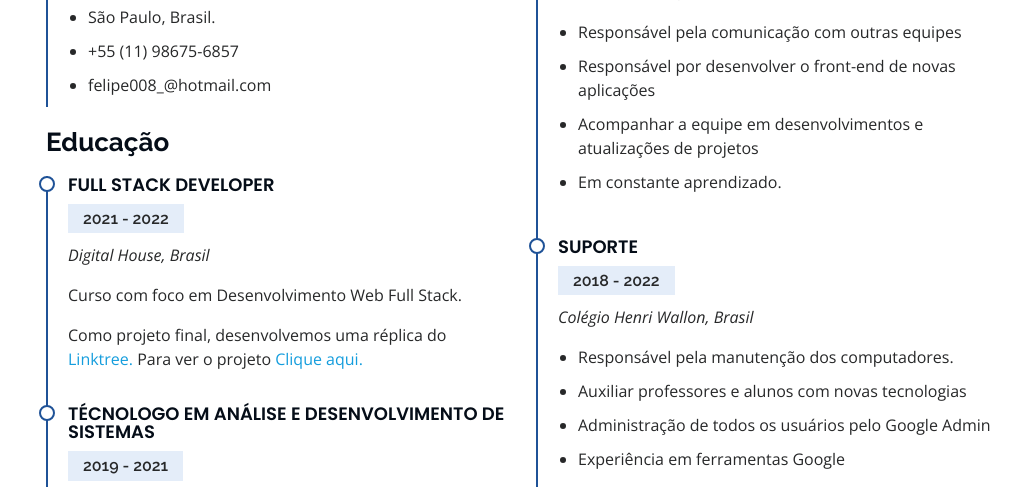
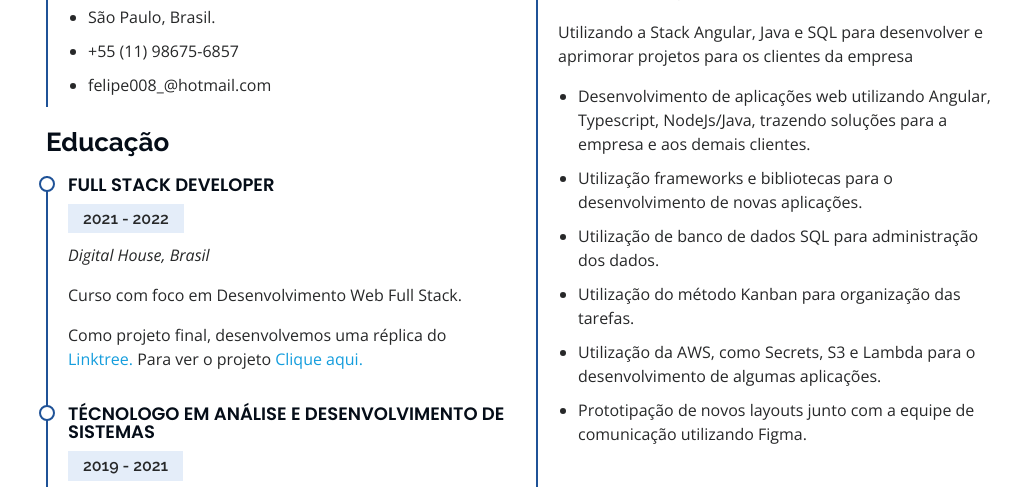
Before and after one commit to FelipeSantanaa/New-Portfolio, a plain HTML site: page index.html in a window 1280 px wide. Shown: the part 2244-2731 px from the top of the page, without its empty margins (266-1280 px from the left). Drawn offline with nearby package versions, Linux system fonts and the light colour scheme.

Commit message:
adjust experiencia

```diff
--- a/index.html
+++ b/index.html
@@ -241,11 +241,16 @@
               <h4>Full Stack Developer Jr.</h4>
               <h5>2022 - Atual</h5>
               <p><em>Yabá Consultoria, Brasil</em></p>
+              <p>Utilizando a Stack Angular, Java e SQL para desenvolver e aprimorar projetos para os clientes da
+                empresa</p>
               <ul>
-                <li>Responsável pela comunicação com outras equipes</li>
-                <li>Responsável por desenvolver o front-end de novas aplicações</li>
-                <li>Acompanhar a equipe em desenvolvimentos e atualizações de projetos</li>
-                <li>Em constante aprendizado.</li>
+                <li>Desenvolvimento de aplicações web utilizando Angular, Typescript, NodeJs/Java, trazendo soluções
+                  para a empresa e aos demais clientes.</li>
+                <li> Utilização frameworks e bibliotecas para o desenvolvimento de novas aplicações.</li>
+                <li>Utilização de banco de dados SQL para administração dos dados.</li>
+                <li>Utilização do método Kanban para organização das tarefas.</li>
+                <li>Utilização da AWS, como Secrets, S3 e Lambda para o desenvolvimento de algumas aplicações.</li>
+                <li>Prototipação de novos layouts junto com a equipe de comunicação utilizando Figma.</li>
               </ul>
             </div>
             <div class="resume-item">
```
